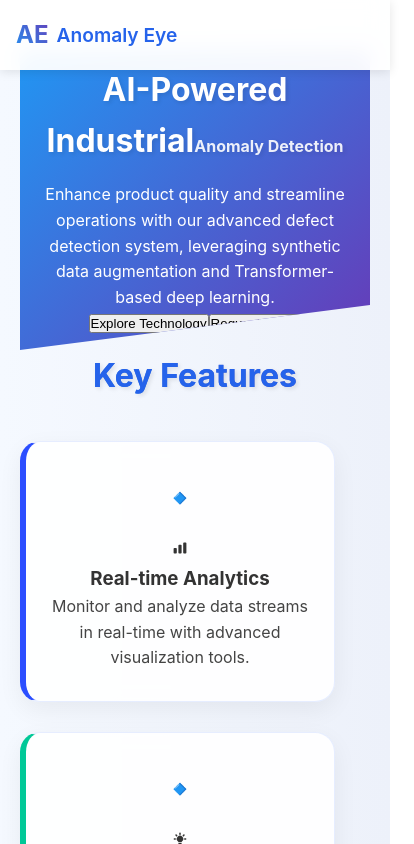
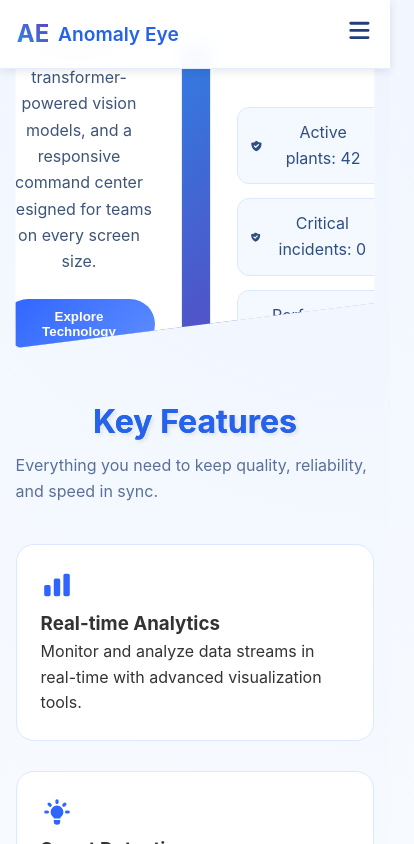
Before and after one commit to Siddartha2006/Anomaly_frontend_new, a React (Create React App) app: page /home in a window 390 px wide. Shown: the top 844 px of the page, 414 px wide, since content can reach past the window. Built offline with nearby package versions, Linux system fonts and the light colour scheme.

Commit message:
Enhance home page with advanced responsive UI

```diff
--- a/src/pages/home.css
+++ b/src/pages/home.css
@@ -1,168 +1,367 @@
-/* home.css */
-
-/* Base Reset */
 * {
-  margin: 0;
-  padding: 0;
   box-sizing: border-box;
 }
 
 body {
-  font-family: 'Segoe UI', Tahoma, Geneva, Verdana, sans-serif;
-  background: linear-gradient(to right, #f5f9ff, #edf1fa);
-  color: #1a1a1a;
-  overflow-x: hidden;
+  margin: 0;
+  font-family: 'Inter', 'Segoe UI', Tahoma, Geneva, Verdana, sans-serif;
+  background: radial-gradient(circle at top right, #eff5ff, #f8fbff 45%, #ffffff);
+  color: #102542;
 }
 
-/* Container */
 .home-container {
-  padding: 50px 20px;
   min-height: 100vh;
-  display: flex;
-  flex-direction: column;
-  align-items: center;
 }
 
-/* Hero Section */
-.hero {
-  text-align: center;
-  margin-bottom: 70px;
-  padding: 0 20px;
+.loading-container {
+  min-height: 100vh;
+  display: grid;
+  place-content: center;
+  gap: 16px;
+  color: #1f3f80;
+  font-weight: 600;
 }
 
-.hero h1 {
-  font-size: 3rem;
-  font-weight: 800;
-  margin-bottom: 20px;
-  color: #1e2a4a;
+.loader {
+  width: 52px;
+  height: 52px;
+  border-radius: 50%;
+  border: 4px solid rgba(38, 93, 255, 0.2);
+  border-top-color: #2f64ff;
+  animation: spin 0.9s linear infinite;
+  margin: 0 auto;
 }
 
-.hero p {
-  font-size: 1.2rem;
-  color: #4a4a4a;
-  max-width: 750px;
-  margin: 0 auto;
-  line-height: 1.7;
-}
-
-/* CTA Button */
-.hero .cta-button {
-  margin-top: 35px;
-  padding: 12px 30px;
-  background: linear-gradient(to right, #2b4eff, #526dff);
-  color: white;
-  font-size: 1rem;
-  border: none;
-  border-radius: 25px;
-  cursor: pointer;
-  transition: all 0.3s ease;
-}
-
-.hero .cta-button:hover {
-  transform: translateY(-2px);
-  box-shadow: 0 10px 20px rgba(43, 78, 255, 0.25);
-}
-
-/* Features Section */
-.features {
-  display: flex;
-  flex-wrap: wrap;
-  justify-content: center;
-  gap: 35px;
-  max-width: 1200px;
-  width: 100%;
-}
-
-/* Feature Card */
-.feature-card {
-  background: rgba(255, 255, 255, 0.9);
-  backdrop-filter: blur(10px);
-  border: 1px solid rgba(220, 230, 255, 0.7);
-  border-left: 6px solid;
-  border-radius: 20px;
-  padding: 30px 25px;
-  width: 300px;
-  text-align: center;
-  box-shadow: 0 8px 24px rgba(0, 0, 0, 0.06);
-  transition: transform 0.3s ease, box-shadow 0.3s ease;
-  position: relative;
-}
-
-/* Animated Hover */
-.feature-card:hover {
-  transform: translateY(-10px);
-  box-shadow: 0 12px 35px rgba(0, 0, 0, 0.12);
-}
-
-/* Colored Borders Per Card */
-.feature-card:nth-child(1) {
-  border-left-color: #2b4eff;
-}
-.feature-card:nth-child(2) {
-  border-left-color: #00c897;
-}
-.feature-card:nth-child(3) {
-  border-left-color: #ff7e5f;
-}
-.feature-card:nth-child(4) {
-  border-left-color: #f9ca24;
-}
-.feature-card:nth-child(5) {
-  border-left-color: #ff6bcb;
-}
-.feature-card:nth-child(6) {
-  border-left-color: #00a8ff;
-}
-
-/* Icon Placeholder */
-.feature-card::before {
-  content: '🔹';
-  font-size: 2rem;
-  display: block;
-  margin-bottom: 15px;
-}
-
-/* Card Title */
-.feature-card h2 {
-  font-size: 1.5rem;
-  margin-bottom: 10px;
-  color: #1e2a4a;
-}
-
-/* Card Text */
-.feature-card p {
-  font-size: 1rem;
-  color: #444;
-  line-height: 1.6;
-}
-
-/* Responsive Design */
-@media screen and (max-width: 1024px) {
-  .feature-card {
-    width: 45%;
+@keyframes spin {
+  to {
+    transform: rotate(360deg);
   }
 }
 
-@media screen and (max-width: 768px) {
-  .features {
-    flex-direction: column;
-    align-items: center;
+.home-nav {
+  position: sticky;
+  top: 0;
+  z-index: 10;
+  display: flex;
+  align-items: center;
+  justify-content: space-between;
+  padding: 16px 5vw;
+  background: rgba(255, 255, 255, 0.85);
+  backdrop-filter: blur(8px);
+  border-bottom: 1px solid #e4ecff;
+}
+
+.nav-logo,
+.footer-logo {
+  display: flex;
+  align-items: center;
+  gap: 10px;
+  font-weight: 700;
+  cursor: pointer;
+}
+
+.logo-text {
+  display: inline-grid;
+  place-content: center;
+  width: 34px;
+  height: 34px;
+  border-radius: 9px;
+  color: #fff;
+  background: linear-gradient(135deg, #2f64ff, #5e8fff);
+  font-size: 0.9rem;
+}
+
+.menu-toggle {
+  display: none;
+  border: 0;
+  background: transparent;
+  font-size: 1.8rem;
+  color: #1f3f80;
+}
+
+.nav-links {
+  display: flex;
+  align-items: center;
+  gap: 22px;
+}
+
+.nav-links a {
+  text-decoration: none;
+  color: #27406d;
+  font-weight: 600;
+}
+
+.auth-buttons {
+  display: flex;
+  gap: 10px;
+}
+
+.login-btn,
+.signup-btn,
+.explore-btn,
+.demo-btn {
+  border: 0;
+  border-radius: 999px;
+  padding: 10px 16px;
+  font-weight: 600;
+  cursor: pointer;
+}
+
+.login-btn,
+.demo-btn {
+  background: #eaf0ff;
+  color: #21458a;
+}
+
+.signup-btn,
+.explore-btn {
+  color: #fff;
+  background: linear-gradient(135deg, #2f64ff, #5d8dff);
+}
+
+.hero-section {
+  width: min(1200px, 92%);
+  margin: 48px auto;
+  display: grid;
+  grid-template-columns: 1.3fr 0.9fr;
+  gap: 28px;
+  align-items: stretch;
+}
+
+.hero-content,
+.hero-panel {
+  background: #fff;
+  border: 1px solid #e4ecff;
+  border-radius: 24px;
+  padding: 36px;
+  box-shadow: 0 14px 30px rgba(68, 101, 188, 0.1);
+}
+
+.hero-badge {
+  display: inline-flex;
+  gap: 8px;
+  align-items: center;
+  padding: 8px 12px;
+  border-radius: 999px;
+  color: #2b59b3;
+  background: #edf3ff;
+  margin-bottom: 18px;
+  font-weight: 600;
+}
+
+.hero-content h1 {
+  margin: 0;
+}
+
+.hero-title,
+.hero-subtitle {
+  display: block;
+}
+
+.hero-title {
+  font-size: clamp(2rem, 4vw, 3rem);
+}
+
+.hero-subtitle {
+  margin-top: 6px;
+  color: #4568a1;
+  font-weight: 600;
+}
+
+.hero-description {
+  margin-top: 16px;
+  line-height: 1.65;
+  color: #3f5577;
+  max-width: 60ch;
+}
+
+.hero-buttons {
+  margin-top: 24px;
+  display: flex;
+  flex-wrap: wrap;
+  gap: 12px;
+}
+
+.metrics-grid {
+  margin-top: 26px;
+  display: grid;
+  grid-template-columns: repeat(3, minmax(110px, 1fr));
+  gap: 12px;
+}
+
+.metric-card {
+  border-radius: 16px;
+  border: 1px solid #dce7ff;
+  background: #f7faff;
+  padding: 14px;
+}
+
+.metric-card h3 {
+  margin: 0;
+  font-size: 1.3rem;
+  color: #1f4791;
+}
+
+.metric-card p {
+  margin: 6px 0 0;
+  color: #4e6388;
+  font-size: 0.92rem;
+}
+
+.hero-panel h3 {
+  margin-top: 0;
+}
+
+.hero-panel ul {
+  list-style: none;
+  padding: 0;
+  margin: 18px 0 0;
+  display: grid;
+  gap: 14px;
+}
+
+.hero-panel li {
+  display: flex;
+  align-items: center;
+  gap: 10px;
+  color: #2e4e84;
+  background: #f4f8ff;
+  border: 1px solid #dce8ff;
+  padding: 12px;
+  border-radius: 12px;
+}
+
+.features-section {
+  width: min(1200px, 92%);
+  margin: 20px auto 40px;
+}
+
+.features-section h2 {
+  margin-bottom: 6px;
+}
+
+.section-subtitle {
+  color: #5a7098;
+}
+
+.features-grid {
+  margin-top: 18px;
+  display: grid;
+  grid-template-columns: repeat(auto-fit, minmax(220px, 1fr));
+  gap: 16px;
+}
+
+.feature-card {
+  border: 1px solid #dce8ff;
+  border-radius: 18px;
+  padding: 24px;
+  background: #fff;
+  transition: transform 0.25s ease, box-shadow 0.25s ease;
+}
+
+.feature-card.active,
+.feature-card:hover {
+  transform: translateY(-5px);
+  box-shadow: 0 12px 22px rgba(53, 88, 173, 0.16);
+}
+
+.feature-icon {
+  font-size: 2rem;
+  color: #2f64ff;
+}
+
+.home-footer {
+  background: #102542;
+  color: #c8d6f0;
+  padding: 40px 5vw 24px;
+}
+
+.footer-content {
+  display: grid;
+  grid-template-columns: 1.5fr 1fr;
+  gap: 22px;
+}
+
+.footer-section ul {
+  list-style: none;
+  padding: 0;
+}
+
+.footer-section a {
+  text-decoration: none;
+  color: #d8e4ff;
+  line-height: 1.9;
+}
+
+.social-links {
+  display: flex;
+  gap: 12px;
+  margin-top: 10px;
+}
+
+.social-links a {
+  color: #e7efff;
+  font-size: 1.2rem;
+}
+
+.footer-bottom {
+  border-top: 1px solid #2b4269;
+  margin-top: 20px;
+  padding-top: 16px;
+  display: flex;
+  justify-content: space-between;
+  gap: 10px;
+  flex-wrap: wrap;
+}
+
+@media (max-width: 900px) {
+  .hero-section {
+    grid-template-columns: 1fr;
   }
 
-  .hero h1 {
-    font-size: 2.2rem;
+  .footer-content {
+    grid-template-columns: 1fr;
+  }
+}
+
+@media (max-width: 760px) {
+  .menu-toggle {
+    display: block;
   }
 
-  .hero p {
-    font-size: 1rem;
+  .nav-links {
+    display: none;
+    position: absolute;
+    top: 68px;
+    left: 0;
+    right: 0;
+    background: #fff;
+    border-bottom: 1px solid #e4ecff;
+    padding: 14px 5vw 18px;
+    flex-direction: column;
+    align-items: flex-start;
+    gap: 14px;
   }
 
-  .feature-card {
-    width: 90%;
+  .nav-links.open {
+    display: flex;
   }
 
-  .hero .cta-button {
-    width: 85%;
-    font-size: 1.1rem;
+  .auth-buttons {
+    width: 100%;
+  }
+
+  .login-btn,
+  .signup-btn {
+    flex: 1;
+  }
+
+  .hero-content,
+  .hero-panel {
+    padding: 26px;
+  }
+
+  .metrics-grid {
+    grid-template-columns: 1fr;
   }
 }
--- a/src/pages/home.js
+++ b/src/pages/home.js
@@ -1,7 +1,15 @@
-// Updated Home.js with white and blue theme and improved design
 import React, { useState, useEffect } from 'react';
 import { useNavigate, Link } from 'react-router-dom';
-import { HiChartBar, HiLightBulb, HiDocumentText, HiSupport } from 'react-icons/hi';
+import {
+  HiChartBar,
+  HiLightBulb,
+  HiDocumentText,
+  HiSupport,
+  HiMenu,
+  HiX,
+  HiSparkles,
+  HiShieldCheck,
+} from 'react-icons/hi';
 import { FaLinkedin, FaTwitter, FaGithub } from 'react-icons/fa';
 import './home.css';
 
@@ -9,46 +17,59 @@ const Home = () => {
   const navigate = useNavigate();
   const [isLoading, setIsLoading] = useState(true);
   const [activeFeature, setActiveFeature] = useState(null);
+  const [menuOpen, setMenuOpen] = useState(false);
+
+  const metrics = [
+    { value: '99.4%', label: 'Detection Precision' },
+    { value: '< 200ms', label: 'Alert Response Time' },
+    { value: '24/7', label: 'Continuous Monitoring' },
+  ];
 
   const features = [
     {
       icon: <HiChartBar className="feature-icon" />,
-      title: "Real-time Analytics",
-      description: "Monitor and analyze data streams in real-time with advanced visualization tools."
+      title: 'Real-time Analytics',
+      description:
+        'Monitor and analyze data streams in real-time with advanced visualization tools.',
     },
     {
       icon: <HiLightBulb className="feature-icon" />,
-      title: "Smart Detection",
-      description: "AI-powered anomaly detection with machine learning algorithms."
+      title: 'Smart Detection',
+      description:
+        'AI-powered anomaly detection with machine learning algorithms and adaptive thresholds.',
     },
     {
       icon: <HiDocumentText className="feature-icon" />,
-      title: "Detailed Reports",
-      description: "Generate comprehensive reports with actionable insights."
+      title: 'Detailed Reports',
+      description:
+        'Generate comprehensive reports with actionable insights and root-cause analysis.',
     },
     {
       icon: <HiSupport className="feature-icon" />,
-      title: "24/7 Monitoring",
-      description: "Continuous system monitoring with instant alert notifications."
-    }
+      title: '24/7 Monitoring',
+      description:
+        'Continuous system monitoring with instant alerts for mission-critical operations.',
+    },
   ];
 
   useEffect(() => {
     const timer = setTimeout(() => {
       setIsLoading(false);
-    }, 1500);
+    }, 1000);
 
     return () => clearTimeout(timer);
   }, []);
 
-  const handleExplore = () => navigate('/technology');
-  const handleRequestDemo = () => navigate('/contact');
+  const closeMenuAndNavigate = (path) => {
+    setMenuOpen(false);
+    navigate(path);
+  };
 
   if (isLoading) {
     return (
       <div className="loading-container">
-        <div className="loader"></div>
-        <p>Loading amazing features...</p>
+        <div className="loader" />
+        <p>Preparing your anomaly intelligence dashboard...</p>
       </div>
     );
   }
@@ -56,47 +77,72 @@ const Home = () => {
   return (
     <div className="home-container">
       <nav className="home-nav">
-        <div className="nav-logo">
+        <div className="nav-logo" onClick={() => navigate('/home')}>
           <span className="logo-text">AE</span>
           <span>Anomaly Eye</span>
         </div>
-        <div className="nav-links">
-          <Link to="/home">Home</Link>
-          <Link to="/about">About</Link>
-          <Link to="/technology">Technology</Link>
-          <Link to="/dashboard">Dashboard</Link>
-          <Link to="/contact">Contact</Link>
+
+        <button className="menu-toggle" onClick={() => setMenuOpen((prev) => !prev)} aria-label="Toggle menu">
+          {menuOpen ? <HiX /> : <HiMenu />}
+        </button>
+
+        <div className={`nav-links ${menuOpen ? 'open' : ''}`}>
+          <Link to="/home" onClick={() => setMenuOpen(false)}>Home</Link>
+          <Link to="/about" onClick={() => setMenuOpen(false)}>About</Link>
+          <Link to="/technology" onClick={() => setMenuOpen(false)}>Technology</Link>
+          <Link to="/dashboard" onClick={() => setMenuOpen(false)}>Dashboard</Link>
+          <Link to="/contact" onClick={() => setMenuOpen(false)}>Contact</Link>
           <div className="auth-buttons">
-            <button onClick={() => navigate('/login')} className="login-btn">Login</button>
-            <button onClick={() => navigate('/signup')} className="signup-btn">Sign Up</button>
+            <button onClick={() => closeMenuAndNavigate('/login')} className="login-btn">Login</button>
+            <button onClick={() => closeMenuAndNavigate('/signup')} className="signup-btn">Sign Up</button>
           </div>
         </div>
       </nav>
 
       <header className="hero-section">
         <div className="hero-content">
+          <div className="hero-badge">
+            <HiSparkles /> Advanced Industrial AI Suite
+          </div>
           <h1>
-            <span className="hero-title">AI-Powered Industrial</span>
-            <span className="hero-subtitle">Anomaly Detection</span>
+            <span className="hero-title">Next-Gen Anomaly Detection</span>
+            <span className="hero-subtitle">Built for modern production systems</span>
           </h1>
           <p className="hero-description">
-            Enhance product quality and streamline operations with our advanced
-            defect detection system, leveraging synthetic data augmentation and
-            Transformer-based deep learning.
+            Boost quality assurance with real-time event intelligence, transformer-powered vision models,
+            and a responsive command center designed for teams on every screen size.
           </p>
           <div className="hero-buttons">
-            <button onClick={handleExplore} className="explore-btn">Explore Technology</button>
-            <button onClick={handleRequestDemo} className="demo-btn">Request Demo</button>
+            <button onClick={() => navigate('/technology')} className="explore-btn">Explore Technology</button>
+            <button onClick={() => navigate('/contact')} className="demo-btn">Request Demo</button>
           </div>
+          <div className="metrics-grid">
+            {metrics.map((metric) => (
+              <article key={metric.label} className="metric-card">
+                <h3>{metric.value}</h3>
+                <p>{metric.label}</p>
+              </article>
+            ))}
+          </div>
+        </div>
+
+        <div className="hero-panel">
+          <h3>Live Operations Snapshot</h3>
+          <ul>
+            <li><HiShieldCheck /> Active plants: 42</li>
+            <li><HiShieldCheck /> Critical incidents: 0</li>
+            <li><HiShieldCheck /> Performance trend: +18%</li>
+          </ul>
         </div>
       </header>
 
       <section className="features-section">
         <h2>Key Features</h2>
+        <p className="section-subtitle">Everything you need to keep quality, reliability, and speed in sync.</p>
         <div className="features-grid">
           {features.map((feature, index) => (
-            <div
-              key={index}
+            <article
+              key={feature.title}
               className={`feature-card ${activeFeature === index ? 'active' : ''}`}
               onMouseEnter={() => setActiveFeature(index)}
               onMouseLeave={() => setActiveFeature(null)}
@@ -104,7 +150,7 @@ const Home = () => {
               {feature.icon}
               <h3>{feature.title}</h3>
               <p>{feature.description}</p>
-            </div>
+            </article>
           ))}
         </div>
       </section>
@@ -117,9 +163,7 @@ const Home = () => {
               <span>Anomaly Eye</span>
             </div>
             <p className="footer-description">
-              Advanced AI-driven anomaly detection for industrial sectors.
-              Enhancing defect identification with synthetic data and
-              transformer-based deep learning.
+              Advanced AI-driven anomaly detection for industrial sectors, designed for reliable decision-making.
             </p>
             <div className="social-links">
               <a href="https://linkedin.com" target="_blank" rel="noopener noreferrer"><FaLinkedin /></a>
@@ -137,20 +181,10 @@ const Home = () => {
               <li><Link to="/contact">Contact</Link></li>
             </ul>
           </div>
-          <div className="footer-section">
-            <h4>Resources</h4>
-            <ul>
-              <li><Link to="/documentation">Documentation</Link></li>
-              <li><Link to="/api-reference">API Reference</Link></li>
-              <li><Link to="/case-studies">Case Studies</Link></li>
-              <li><Link to="/blog">Blog</Link></li>
-              <li><Link to="/privacy">Privacy Policy</Link></li>
-            </ul>
-          </div>
         </div>
         <div className="footer-bottom">
           <p>© 2024 Anomaly Eye. All rights reserved.</p>
-          <p>Designed with precision for industrial excellence</p>
+          <p>Engineered for industrial excellence</p>
         </div>
       </footer>
     </div>
```
